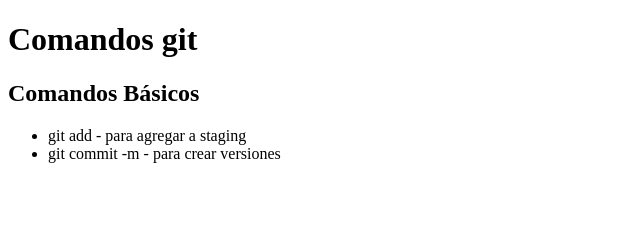
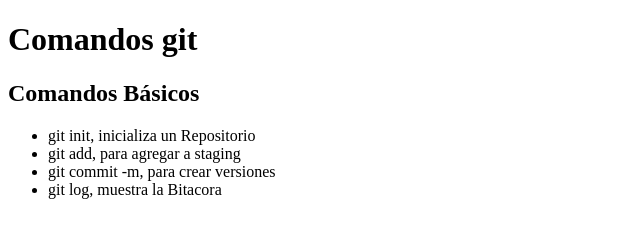
Before and after one commit to Guillermo96/comandos-git, a plain HTML site: page index.html in a window 1280 px wide. Shown: the whole page, without its empty margins (0-640 px from the left). Drawn offline with Linux system fonts and the light colour scheme.

Commit message:
feat:Add git log, git init

```diff
--- a/index.html
+++ b/index.html
@@ -8,8 +8,10 @@
     <h1>Comandos git</h1>
     <h2>Comandos Básicos</h2>
     <ul>
-        <li>git add - para agregar a staging</li>
-        <li>git commit -m - para crear versiones
+        <li>git init, inicializa un Repositorio</li>
+        <li>git add, para agregar a staging</li>
+        <li>git commit -m, para crear versiones</li>
+        <li>git log, muestra la Bitacora</li>
     </ul>
 </body>
 </html>
```
